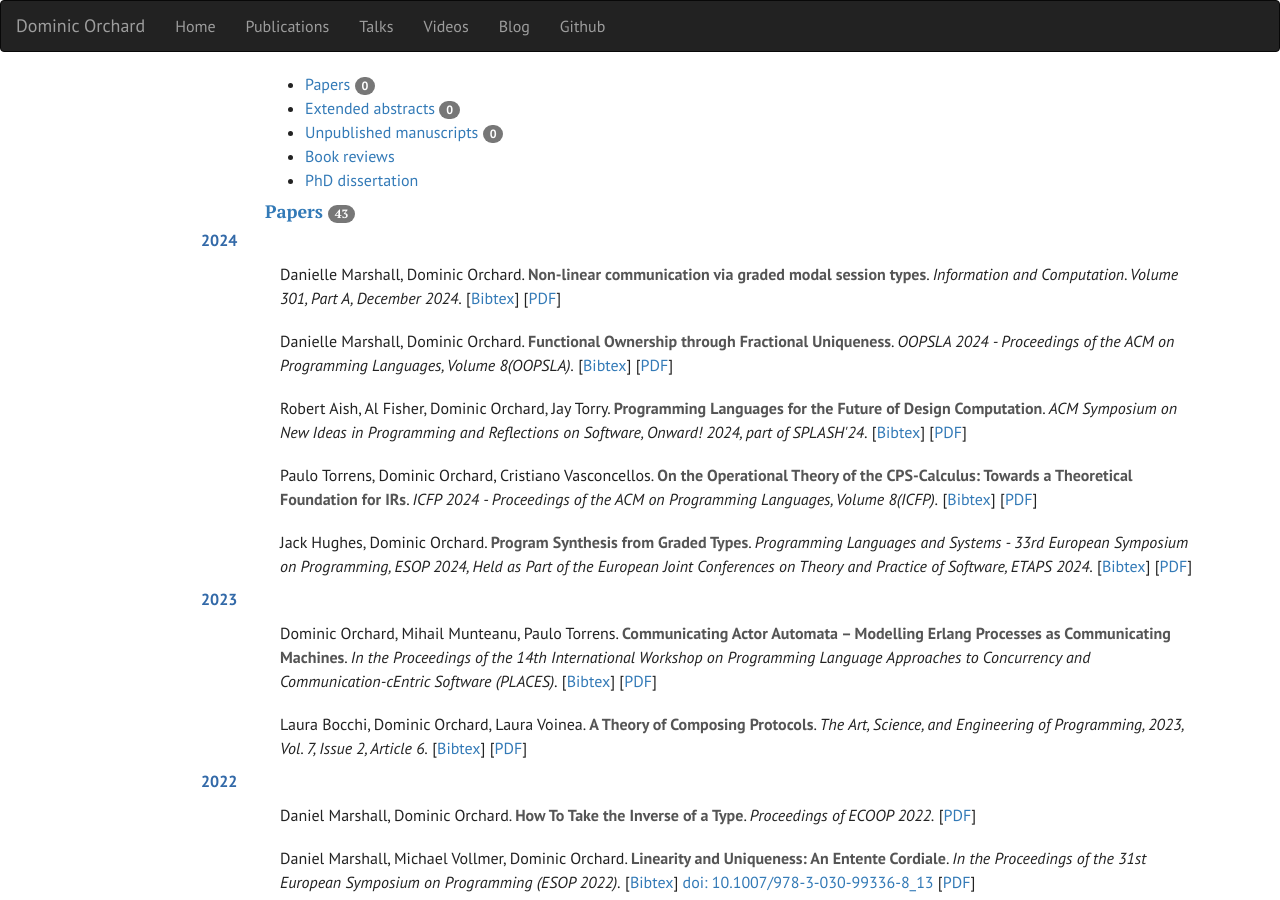
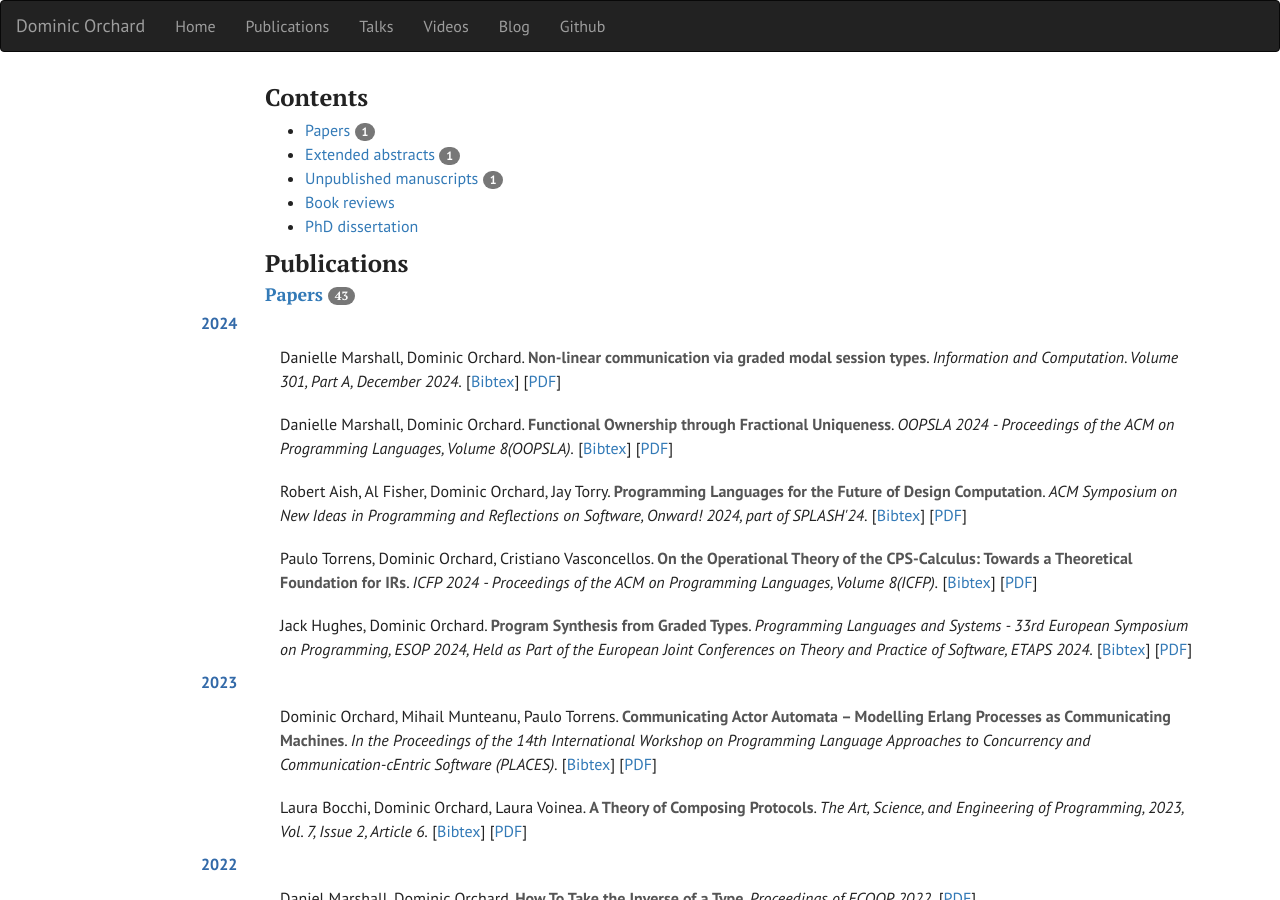
Before and after one commit to dorchard/dorchard.github.io, a Jekyll site: the page built from pubs.html, in a window 1280 px wide and 900 px high. Built offline with Jekyll 4.4.1, drawn with Linux system fonts in a browser that asks for light colours.

Commit message:
Update pubs.html

```diff
--- a/pubs.html
+++ b/pubs.html
@@ -14,6 +14,10 @@ sitemap:
   }
 </style>
 
+
+{% assign collection = site.pubs | sort: "date" | group_by: "type" %}
+
+<h3>Contents</h3>
 <ul>
 	<li><a href="#papers">Papers <span class="badge">{{ collection | where: "name", "article" | size }}</span></a></li>
 	<li><a href="#eabstracts">Extended abstracts <span class="badge">{{ collection | where: "name", "workshop" | size }}</span></a></li>
@@ -22,8 +26,8 @@ sitemap:
 	<li><a href="#dissertations">PhD dissertation</a></li>
 </ul>
 
+<h3>Publications</h3>
 
-{% assign collection = site.pubs | sort: "date" | group_by: "type" %}
 
 
 {% for group in collection %}
```
